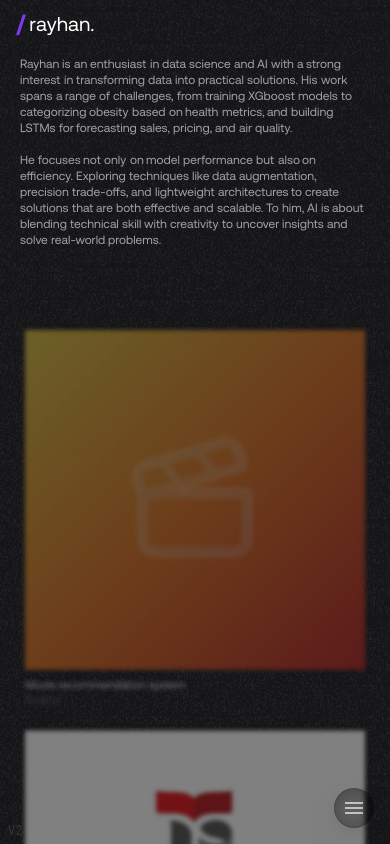
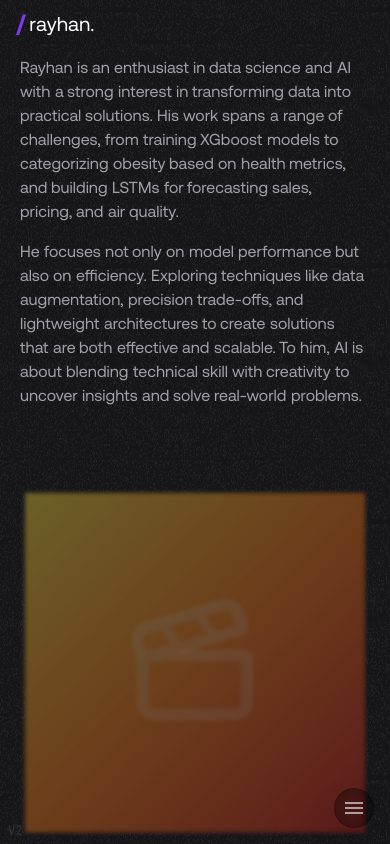
Before and after one commit to SonicRay241/my-portfolio, a Next.js app: page / in a window 390 px wide. Shown: the top 844 px of the page. Built offline with nearby package versions, Linux system fonts and the light colour scheme.

Commit message:
Fixed text size being too small on phones

```diff
--- a/components/v2/hero.tsx
+++ b/components/v2/hero.tsx
@@ -98,10 +98,10 @@ export default function Hero(props: {
             delay={20}
             animateBy="words"
             direction="bottom"
-            className="text-xs md:text-sm lg:text-base xl:text-lg 2xl:text-xl 3xl:text-2xl 4xl:text-3xl text-zinc-400 pointer-events-none"
+            className="text-base xl:text-lg 2xl:text-xl 3xl:text-2xl 4xl:text-3xl text-zinc-400 pointer-events-none"
           />
           <motion.p
-            className="text-xs md:text-sm lg:text-base xl:text-lg 2xl:text-xl 3xl:text-2xl 4xl:text-3xl absolute top-0 left-1 right-1 text-white pointer-events-none flex flex-wrap"
+            className="text-base xl:text-lg 2xl:text-xl 3xl:text-2xl 4xl:text-3xl absolute top-0 left-1 right-1 text-white pointer-events-none flex flex-wrap"
             style={{
               WebkitMaskImage: maskA,
               WebkitMaskRepeat: "no-repeat",
@@ -123,10 +123,10 @@ export default function Hero(props: {
             delay={20}
             animateBy="words"
             direction="bottom"
-            className="text-xs md:text-sm lg:text-base xl:text-lg 2xl:text-xl 3xl:text-2xl 4xl:text-3xl text-zinc-400 pointer-events-none"
+            className="text-base xl:text-lg 2xl:text-xl 3xl:text-2xl 4xl:text-3xl text-zinc-400 pointer-events-none"
           />
           <motion.p
-            className="text-xs md:text-sm lg:text-base xl:text-lg 2xl:text-xl 3xl:text-2xl 4xl:text-3xl absolute top-0 left-1 right-1 text-white pointer-events-none flex flex-wrap"
+            className="text-base xl:text-lg 2xl:text-xl 3xl:text-2xl 4xl:text-3xl absolute top-0 left-1 right-1 text-white pointer-events-none flex flex-wrap"
             style={{
               WebkitMaskImage: maskB,
               WebkitMaskRepeat: "no-repeat",
--- a/components/v2/projectcard.tsx
+++ b/components/v2/projectcard.tsx
@@ -41,8 +41,8 @@ export default function ProjectCard(props: {
 
           }
         </div>
-      <p className="text-zinc-100 text-xs sm:text-sm lg:text-base xl:text-lg 2xl:text-xl">{props.title}</p>
-      <p className="text-zinc-500 text-xs sm:text-sm lg:text-base xl:text-lg 2xl:text-xl">{props.description}</p>
+        <p className="text-zinc-100 xl:text-lg 2xl:text-xl">{props.title}</p>
+        <p className="text-zinc-500 xl:text-lg 2xl:text-xl">{props.description}</p>
       </TransitionLink>
     </motion.div>
   )
```
Lines whose indentation alone changed are shown as unchanged.
